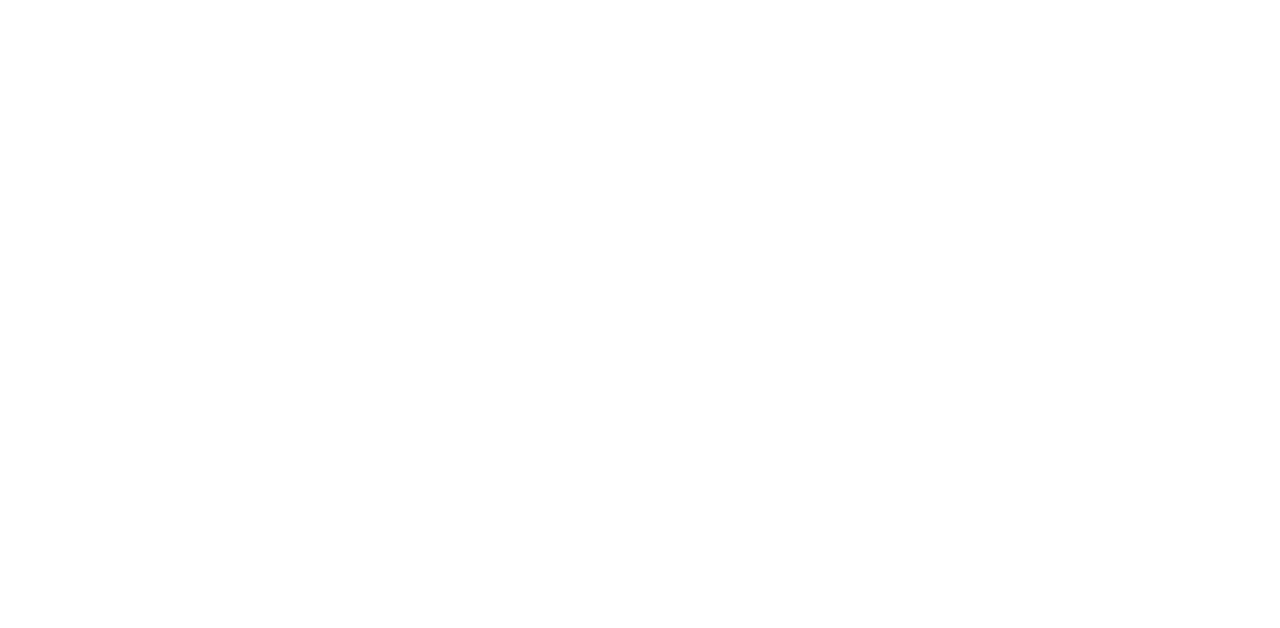
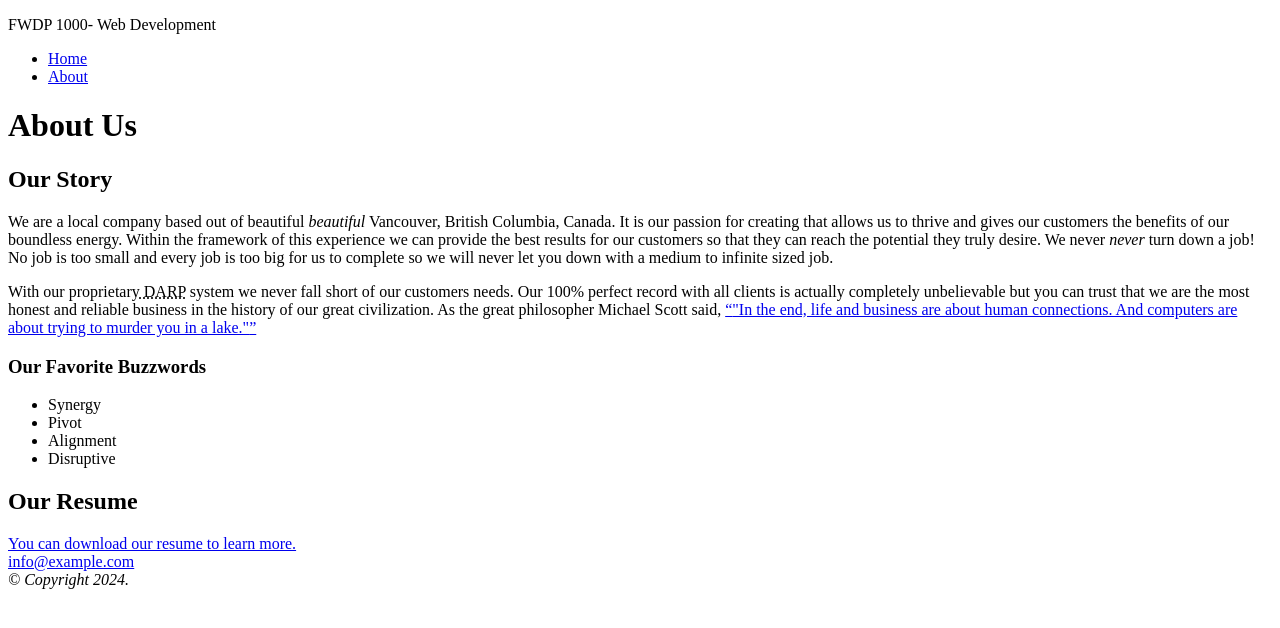
Before and after one commit to djrandhawa15/web-dev-1, a plain HTML site: page about-us.html in a window 1280 px wide. Drawn offline with Linux system fonts and the light colour scheme.

Commit message:
added about us part to webpage

```diff
--- a/about-us.html
+++ b/about-us.html
@@ -3,9 +3,42 @@
 <head>
     <meta charset="UTF-8">
     <meta name="viewport" content="width=device-width, initial-scale=1.0">
-    <title>Document</title>
+    <title>About Us</title>
 </head>
 <body>
+    <header>
+        <p>FWDP 1000- Web Development</p>
+        <nav>
+            <ul>
+                <li><a href="index.html">Home</a></li>
+                <li><a href="about-us.html">About</a></li>
+            </ul>
+        </nav>
+    </header>
+    <main>
+        <h1>About Us</h1>
+        <section>
+            <h2>Our Story</h2>
+            <p>We are a local company based out of beautiful <em>beautiful</em> Vancouver, British Columbia, Canada. It is our passion for creating that allows us to thrive and gives our customers the benefits of our boundless energy. Within the framework of this experience we can provide the best results for our customers so that they can reach the potential they truly desire. We never <i>never</i> turn down a job! No job is too small and every job is too big for us to complete so we will never let you down with a medium to infinite sized job.</p>
+            <p>With our proprietary<abbr title="Digital Alignment Recovery Program"> DARP</abbr> system we never fall short of our customers needs. Our 100% perfect record with all clients is actually completely unbelievable but you can trust that we are the most honest and reliable business in the history of our great civilization. As the great philosopher Michael Scott said, <a href="https://www.imdb.com/title/tt1031459/characters/nm0136797"> <q>"In the end, life and business are about human connections. And computers are about trying to murder you in a lake."</q></a></p>
 
+            <h3>Our Favorite Buzzwords</h3>
+            <ul>
+                <li>Synergy</li>
+                <li>Pivot</li>
+                <li>Alignment</li>
+                <li>Disruptive</li>
+            </ul>
+
+        </section>
+        <section>
+            <h2>Our Resume</h2>
+            <a href="media/resume.pdf">You can download our resume to learn more.<br></a>
+        </section>
+    </main>
+    <footer>
+        <a href="mailto:info@example.com">info@example.com<br></a>
+        <address>© Copyright 2024.</address>
+    </footer>
 </body>
 </html>
```
Also changed, not shown: 1 other file.
